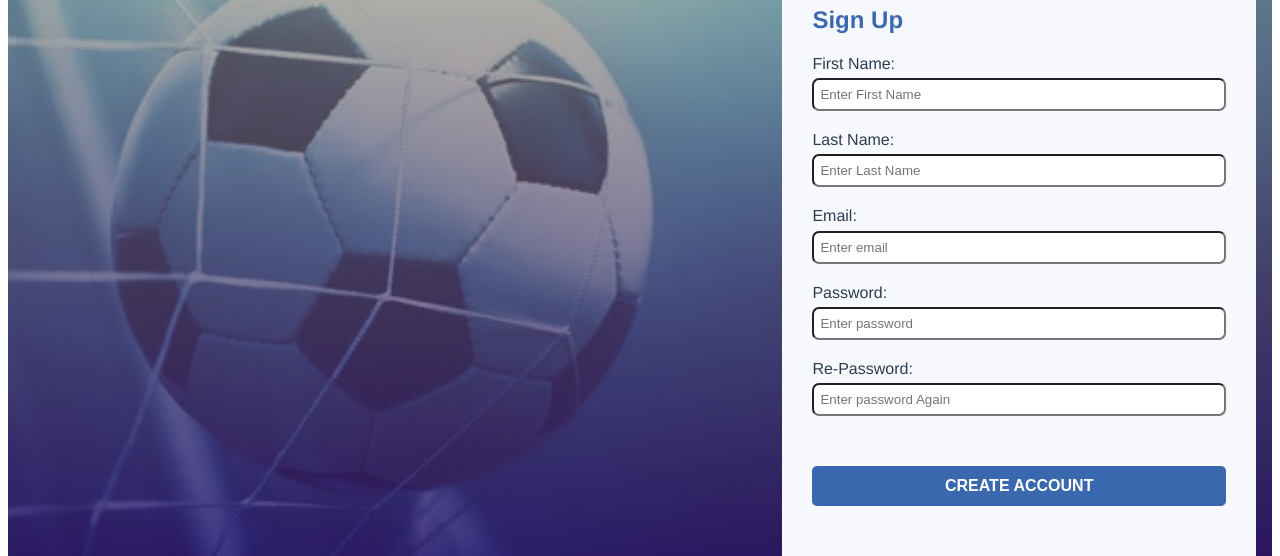
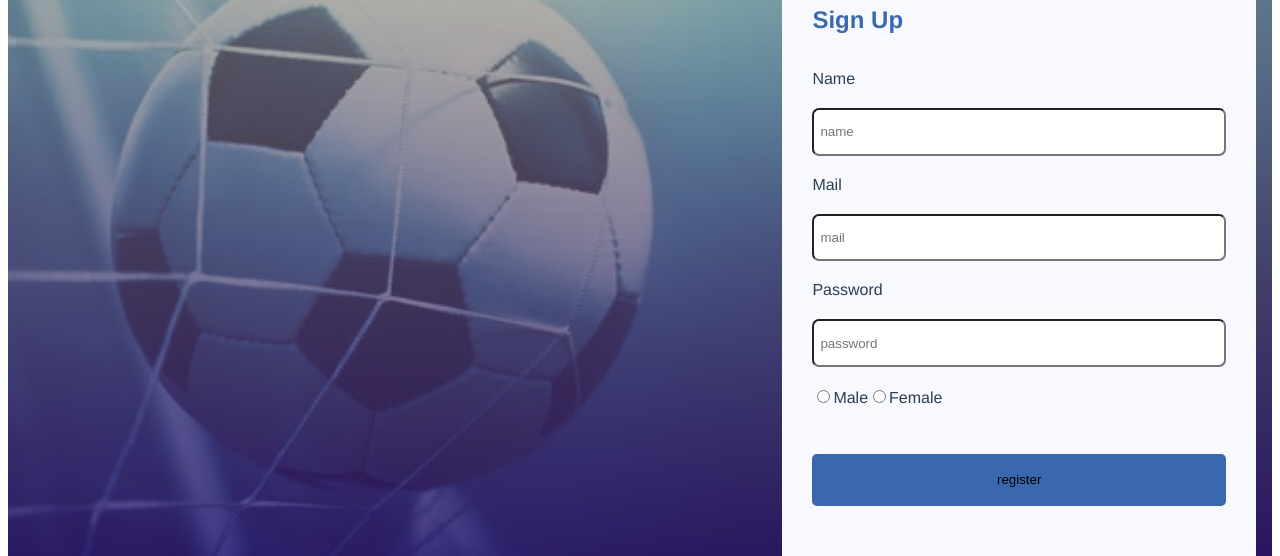
Before and after one commit to SU-CS308-22FA/Team-41-Frontend, a Vue app: page / in a window 1280 px wide. Shown: the part 282-838 px from the top of the page. Built offline with nearby package versions, Linux system fonts and the light colour scheme.

Commit message:
added post request of signup page

```diff
--- a/src/components/Login.vue
+++ b/src/components/Login.vue
@@ -32,7 +32,6 @@
         },
     };
 </script>
-
 
 <style scoped>
     head{
--- a/src/components/SignUp.vue
+++ b/src/components/SignUp.vue
@@ -1,16 +1,27 @@
 <template>
     <NavBar></NavBar>
     <div class="container">
-        <form class="signup-form">
+        <form class="signup-form" @submit.prevent="signup">
             <h2 style="color: rgba(17, 73, 158, 0.818)">Sign Up</h2>
-            First Name: <input type="text" placeholder="Enter First Name">
-            Last Name: <input type="text" placeholder="Enter Last Name">
-            Email: <input type="email" placeholder="Enter email">
-            Password: <input type="password" placeholder="Enter password">
-            Re-Password: <input type="password" placeholder="Enter password Again">
-            <button class="signup">
-                <a href="">Create Account</a>
-            </button>
+
+            <label for="name">Name</label>
+            <input name="name" v-model="name" placeholder="name" type="text">
+
+            <label for="mail">Mail</label>
+            <input name="mail" v-model="mail" placeholder="mail" type="email">
+
+            <label for="password">Password</label>
+            <input name="password" v-model="password" placeholder="password" type="password">
+
+            <div>
+                <input type="radio" id="male" value="Male" v-model="gender">
+                <label for="male">Male</label>
+
+                <input type="radio" id="Female" value="female" v-model="gender">
+                <label for="female">Female</label>
+            </div>
+
+            <input class="signup" type="submit" value="register">
         </form>
     </div>
 </template>
@@ -24,6 +35,47 @@
         components: {
             NavBar,
         },
+        data() {
+            return {
+                mail: "",
+                name: "",
+                password: "",
+                gender: "",
+            };
+        },
+        methods: {
+            async signup() {
+                const { mail, name, password, gender } = this;
+
+
+                const requestOptions = {
+                    method: "POST",
+                    headers: { "Content-Type": "application/json" },
+                    body: JSON.stringify({
+                        mail,
+                        name,
+                        password,
+                        gender,
+                    })
+                };
+                const response = await fetch("https://tfb308.herokuapp.com/api/v1/user/signup", requestOptions)
+                .then(async response => {
+                    const data = await response.json();
+
+                    // check for error response
+                    if (!response.ok) {
+                        // get error message from body or default to response status
+                        const error = (data && data.message) || response.status;
+                        return Promise.reject(error);
+                    }
+                })
+                .catch(error => {
+                    this.errorMessage = error;
+                    console.error('There was an error!', error);
+                });
+                alert(response.status);
+            }
+        }
     };
 </script>
 
```
